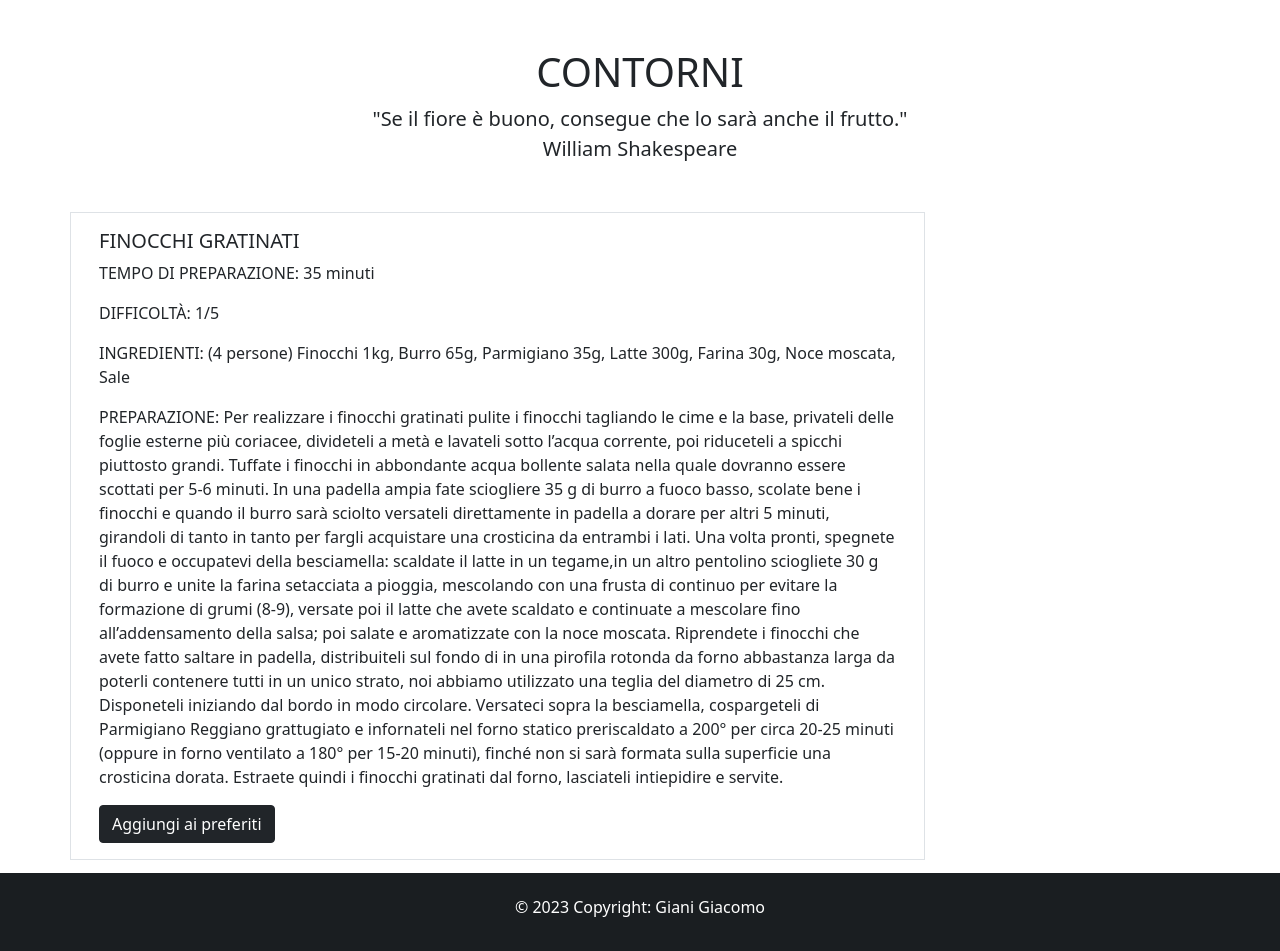
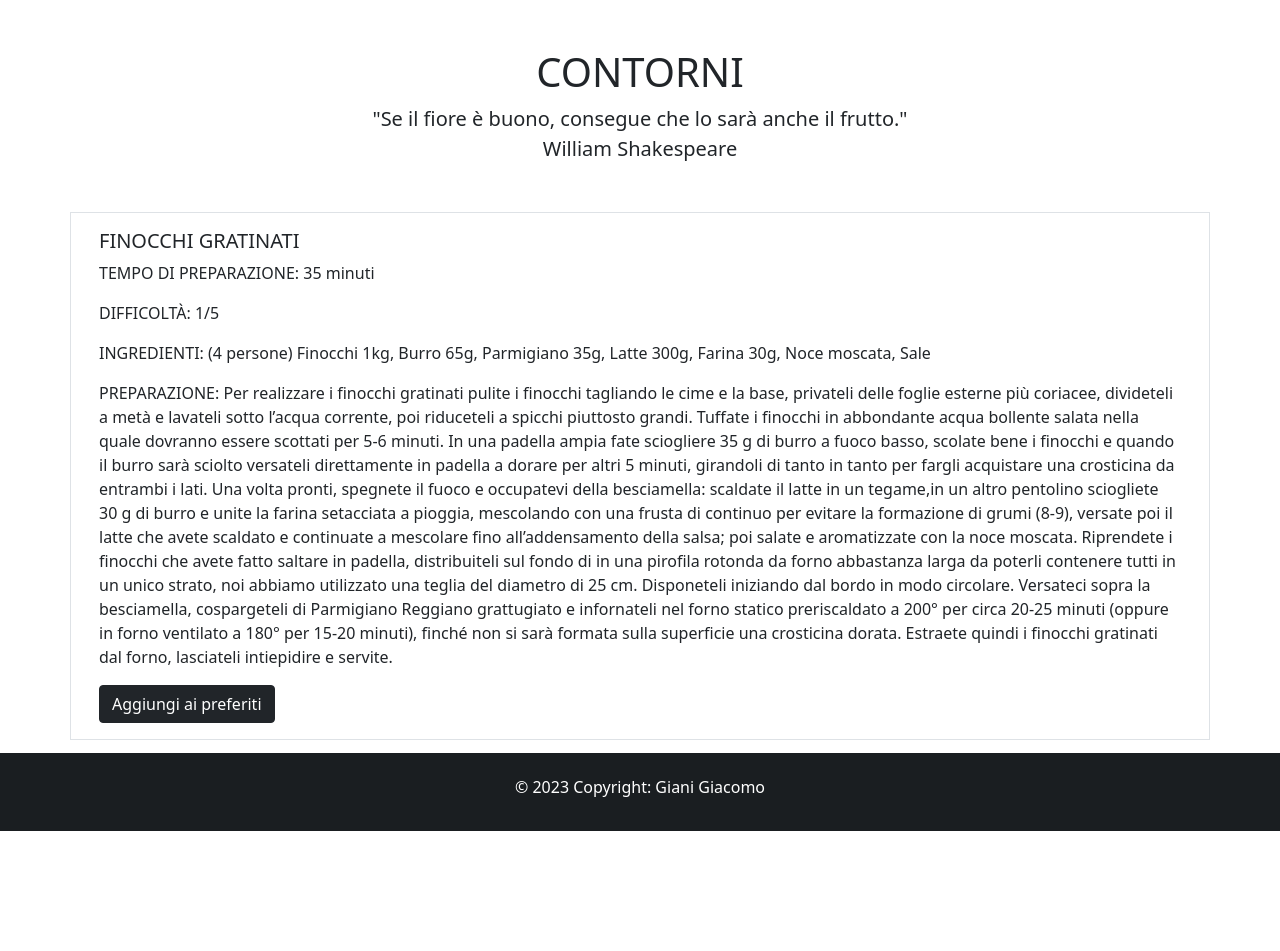
Before and after one commit to GiacomoGiani/DjangoGiacomoGiani, a Django app: page /home/contorni in a window 1280 px wide. Shown: the part 56-1007 px from the top of the page. After the commit the page ends 887 px from the top, so only its background shows below. Run offline with Django 4.2, Linux system fonts and the light colour scheme; data comes from the database, SQL or seed files in the repository.

Commit message:
Update contorni.html

```diff
--- a/ricette/templates/ricette/contorni.html
+++ b/ricette/templates/ricette/contorni.html
@@ -51,7 +51,7 @@
                     </div>
                 </div>
                 -->
-                <div class="col-lg-9 border border-orange">
+                <div class="col-lg-12 border border-orange">
                     <div class="card-body">
                         <h5 class="card-title"><span style="text-transform: uppercase;">{{ ricetta.nome }}</span></h5>
                         <p class="card-text"><span style="text-transform: uppercase;">Tempo di Preparazione:</span> {{ ricetta.tempo }} minuti</p>
```
